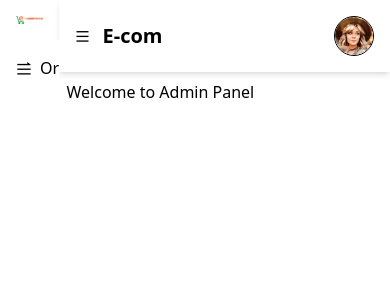
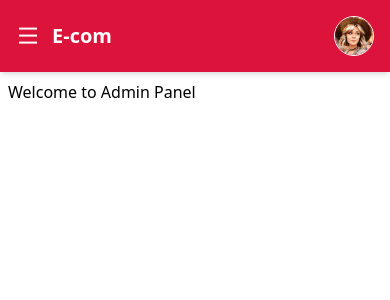
Before and after one commit to hameedgul12345/E-Commerce_Admin_Panel, a React (Vite) app: page / in a window 390 px wide. Shown: the top 300 px of the page. Built offline with nearby package versions, Linux system fonts and the light colour scheme.

Commit message:
Making Mobile resonsive

```diff
--- a/src/Components/Layout.jsx
+++ b/src/Components/Layout.jsx
@@ -1,5 +1,5 @@
 import React, { useState } from "react";
-import { Link, useLocation } from "react-router-dom"; // Changed from "Links" to "Link"
+import { Link, useLocation } from "react-router-dom";
 
 function Layout({ children }) {
   const [widthSection, setWidthSection] = useState("85%");
@@ -7,11 +7,17 @@ function Layout({ children }) {
   const [menu, setMenu] = useState(false);
   const [showProfile, setShowProfile] = useState(false);
   const location = useLocation();
+  const [mobileSize, setMobileSize] = useState(0);
+
   const links = [
-
     {
       title: "Order",
       link: "/order",
+      icon: <i className="ri-order-play-fill"></i>,
+    },
+    {
+      title: "Products",
+      link: "/products",
       icon: <i className="ri-order-play-fill"></i>,
     },
   ];
@@ -19,48 +25,45 @@ function Layout({ children }) {
   const setUIFull = () => {
     setWidthSection("100%");
     setWidthAside("0%");
-    setMenu(!menu);
+    setMenu(false);
+    setMobileSize(0);
   };
 
   const setUIHalf = () => {
     setWidthSection("85%");
     setWidthAside("15%");
-    setMenu(!menu);
+    setMenu(true);
+    setMobileSize("60%"); // Set wider width for better usability on mobile
   };
 
   return (
-    <div className="w-full h-screen">
+    <>
+      {/* Desktop View */}
+      <div className="w-full h-screen md:block hidden">
         {/* Sidebar */}
         <aside
-        className="fixed top-0 left-0 h-screen text-white transition-all duration-500"
+          className="fixed top-0 left-0 h-screen text-white transition-all duration-500 bg-gray-800"
           style={{ width: widthAside, overflow: "hidden" }}
         >
-        <div className="">
           <div className="p-4">
-            {" "}
             <img src="/images/logo2.png" alt="Logo" />
           </div>
-
-          {/* Wrap links inside a flex container */}
-          <div className="flex flex-col gap-4  w-full">
-            {" "}
-            {/* Ensures full width */}
+          <div className="flex flex-col gap-4 w-full">
             {links.map((link, index) => (
               <Link
                 key={index}
-                className="p-4  w-full flex items-center gap-2" // ✅ Full width & no border-radius
+                className="p-4 w-full flex items-center gap-2"
                 to={link.link}
                 style={{
                   backgroundColor:
-                    location.pathname === link.link ? "crimson" : "white",
-                    color:location.pathname === link.link ? "white" : "black",
+                    location.pathname === link.link && "crimson",
+                  color: 'white'
                 }}
               >
                 {link.icon}
                 <h1>{link.title}</h1>
               </Link>
             ))}
-          </div>
           </div>
         </aside>
 
@@ -75,12 +78,12 @@ function Layout({ children }) {
               {menu ? (
                 <i
                   className="ri-menu-2-line cursor-pointer"
-                onClick={setUIHalf}
+                  onClick={setUIFull}
                 ></i>
               ) : (
                 <i
                   className="ri-menu-line cursor-pointer"
-                onClick={setUIFull}
+                  onClick={setUIHalf}
                 ></i>
               )}
               <h1 className="text-xl font-bold">E-com</h1>
@@ -124,6 +127,102 @@ function Layout({ children }) {
           <div className="p-2">{children}</div>
         </section>
       </div>
+
+      {/* Mobile View */}
+      <div className="w-full h-screen md:hidden block">
+      {/* Sidebar */}
+      <aside
+        className={`fixed top-0 left-0 h-screen text-white transition-all duration-500 bg-gray-800 ${
+          menu ? "w-full" : "w-0"
+        } overflow-hidden`}
+        style={{ zIndex: 50 }}
+      >
+        <div className="p-4 flex justify-between items-center">
+          <img src="/images/logo2.png" alt="Logo" className="w-24" />
+          <i
+            className="ri-close-line text-2xl cursor-pointer"
+            onClick={() => setMenu(false)}
+          ></i>
+        </div>
+        <div className="flex flex-col gap-4 w-full">
+          {links.map((link, index) => (
+            <Link
+              key={index}
+              className="p-4 w-full flex items-center gap-2"
+              to={link.link}
+              style={{
+                backgroundColor:
+                  location.pathname === link.link && "crimson",
+                color: 'white'
+              }}
+              onClick={() => setMenu(false)}
+            >
+              {link.icon}
+              <h1>{link.title}</h1>
+            </Link>
+          ))}
+        </div>
+      </aside>
+
+      {/* Overlay Background when Sidebar is Open */}
+      {menu && (
+        <div
+          className="fixed inset-0 bg-black opacity-50 z-40"
+          onClick={() => setMenu(false)}
+        ></div>
+      )}
+
+      {/* Main Content */}
+      <section className="h-full transition-all duration-500 relative z-30">
+        {/* Navbar */}
+        <nav style={{background:'crimson',color:'white'}} className=" w-full shadow-md p-4 flex justify-between items-center">
+          <div className="flex items-center gap-3">
+            <i
+              className="ri-menu-line cursor-pointer text-2xl"
+              onClick={() => setMenu(true)}
+            ></i>
+            <h1 className="text-xl font-bold">E-com</h1>
+          </div>
+
+          {/* Profile Picture */}
+          <div
+            onClick={() => setShowProfile(!showProfile)}
+            className="w-10 h-10 rounded-full overflow-hidden border cursor-pointer"
+          >
+            <img
+              src="/images/profile.jpg"
+              alt="Profile"
+              className="w-full h-full object-cover"
+            />
+          </div>
+        </nav>
+
+        {/* Profile Dropdown */}
+        <div
+          className={`fixed right-5 top-14 w-[200px] h-[200px] bg-white shadow-lg rounded-md p-4 transform transition-all duration-500 ${
+            showProfile ? "scale-100 opacity-100" : "scale-0 opacity-0"
+          }`}
+        >
+          <div className="flex flex-col items-center gap-2">
+            <img
+              src="/images/profile.jpg"
+              alt="Profile"
+              className="w-10 h-10 rounded-full border"
+            />
+            <h1 className="text-lg font-semibold">Hameed Gul</h1>
+            <p className="text-sm font-medium text-gray-600">
+              MERN Stack Engineer
+            </p>
+            <hr className="w-full border-gray-300" />
+            <i className="ri-logout-circle-line text-lg cursor-pointer"></i>
+          </div>
+        </div>
+
+        {/* Render Children */}
+        <div className="p-2">{children}</div>
+      </section>
+    </div>
+    </>
   );
 }
 
```
Lines whose indentation alone changed are shown as unchanged.
